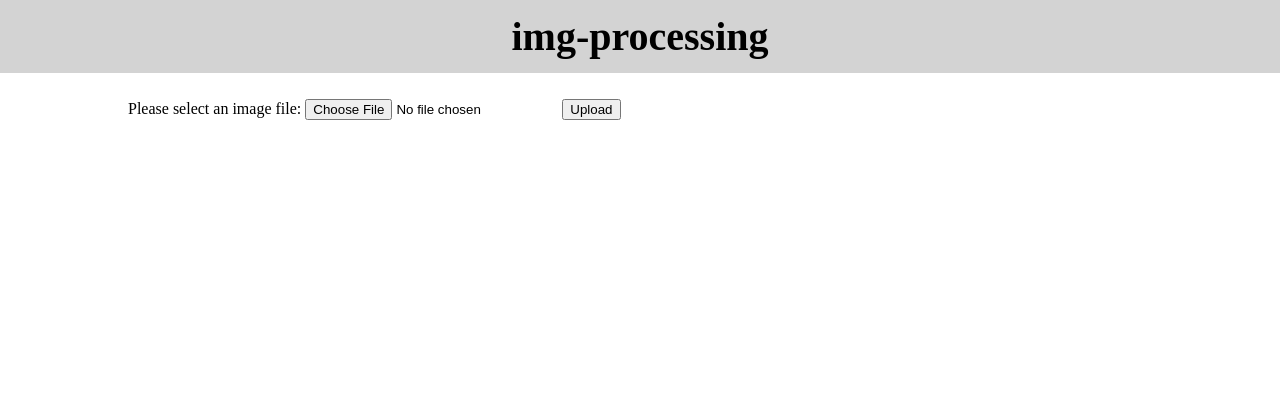
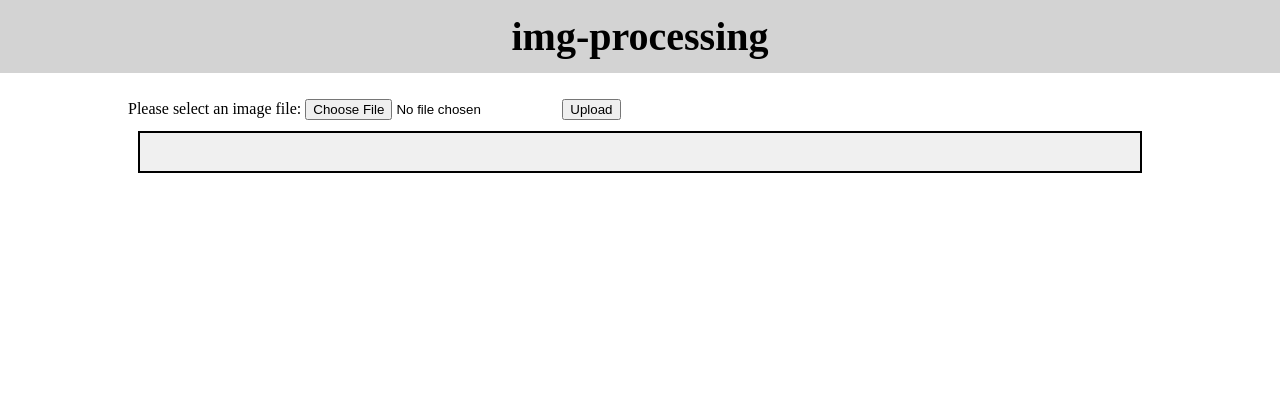
Before and after one commit to erikthiem/img-processing, a Flask app: page / in a window 1280 px wide. Shown: the top 420 px of the page. Run offline with Flask 2, Linux system fonts and the light colour scheme; some libraries are stand-ins or nearby versions.

Commit message:
now uploads and displays image with ajax

```diff
--- a/app.py
+++ b/app.py
@@ -3,7 +3,7 @@ from flask import Flask, render_template, request, url_for, send_from_directory,
 from werkzeug import secure_filename
 
 UPLOAD_FOLDER = "/tmp"
-ALLOWED_EXTENSIONS = set(['jpg'])
+ALLOWED_EXTENSIONS = set(['jpg', 'png'])
 
 app = Flask(__name__)
 app.config['UPLOAD_FOLDER'] = UPLOAD_FOLDER
@@ -19,24 +19,24 @@ def allowed_file(filename):
 
 @app.route("/upload", methods=["POST"])
 def upload():
-    # If there is no image_file param
-    if "image_file" not in request.files:
-        return "", 400
+    # If there is no image-file param
+    if "image-file" not in request.files:
+        return "Wrong params", 408
 
-    file = request.files["image_file"]
+    file = request.files["image-file"]
 
-    # If the image_file param is empty
+    # If the image-file param is empty
     if file.filename == "":
-        return "", 400
+        return "Image param empty", 409
 
     # Check that the file has an allowed extension
     if file and allowed_file(file.filename):
         filename = secure_filename(file.filename)
         file.save(os.path.join(app.config["UPLOAD_FOLDER"], filename))
-        return redirect(url_for("uploaded_file", filename=filename))
+        return url_for("uploaded_file", filename=filename)
 
     else:
-        return "", 400
+        return "Invalid file", 400
 
 @app.route("/uploads/<filename>")
 def uploaded_file(filename):
--- a/static/style.css
+++ b/static/css/style.css
@@ -16,8 +16,21 @@ body {
     background-color: lightgray;
 }
 
-.mainContent {
+.main-content {
     padding-left: 10%;
+    padding-right: 10%;
+}
+
+.main-content .image-box {
+    margin: 1%;
+    padding: 1%;
+    border: 2px solid black;
+    background-color: #F0F0F0;
+    text-align: center;
+}
+
+.main-content .image-box #uploaded-image {
+    width: 50%;
 }
 
 .footer h1 {
--- /dev/null
+++ b/static/js/image.js
@@ -0,0 +1,28 @@
+$("#upload-form").on("submit", function(e) {
+    e.preventDefault();
+
+    var formData = new FormData(this)
+
+    $.ajax({
+
+        type: "POST",
+        url: $(this).attr("action"),
+        data: formData,
+        cache:false,
+        contentType: false,
+        processData: false,
+        success: function(image_path) {
+            console.log("success");
+            updateImage(image_path);
+        },
+        error: function(error) {
+            console.log("error");
+            console.log(error);
+        }
+
+    });
+});
+
+function updateImage(image_path) {
+    $("#uploaded-image").attr("src", image_path);
+}
--- a/templates/index.html
+++ b/templates/index.html
@@ -1,7 +1,7 @@
 <!doctype html>
 <head>
     <title>img-processing</title>
-    <link rel=stylesheet type=text/css href="{{ url_for('static', filename='style.css') }}">
+    <link rel=stylesheet type=text/css href="{{ url_for('static', filename='css/style.css') }}">
 </head>
     <body>
         <div class="wrapper">
@@ -9,17 +9,29 @@
                 <h1>img-processing</h1>
             </div>
 
-            <div class="mainContent">
-                <form id="upload_form" enctype="multipart/form-data" method="post" action="/upload">
-                    <label for="image_file">Please select an image file:</label>
-                    <input type="file" name="image_file" id="image_file"/>
-                    <input type="submit" value="Upload" />
+            <div class="main-content">
+                <form id="upload-form" enctype="multipart/form-data" method="post" action="/upload">
+                    <label for="image-file">Please select an image file:</label>
+                    <input type="file" name="image-file" id="image-file"/>
+                    <input type="submit" id="upload-button" value="Upload"/>
                 </form>
+
+                <div class="image-box">
+                    <img id="uploaded-image" src=""/>
+                </div>
             </div>
 
             <div class="footer">
                 <h1>By <a href="http://www.erikthiem.com" target="_blank">Erik Thiem</a>. Source code on <a href="https://github.com/erikthiem/img-processing" target="_blank">Github</a>.</h1>
             </div>
         </div>
+
+    <!-- JAVASCRIPT START -->
+
+	    <script src="https://code.jquery.com/jquery-3.1.1.min.js" integrity="sha256-hVVnYaiADRTO2PzUGmuLJr8BLUSjGIZsDYGmIJLv2b8=" crossorigin="anonymous"></script>
+        <script src="{{ url_for('static', filename='js/image.js') }}"></script>
+
+    <!-- JAVASCRIPT END -->
+
     </body>
 </html>
```
